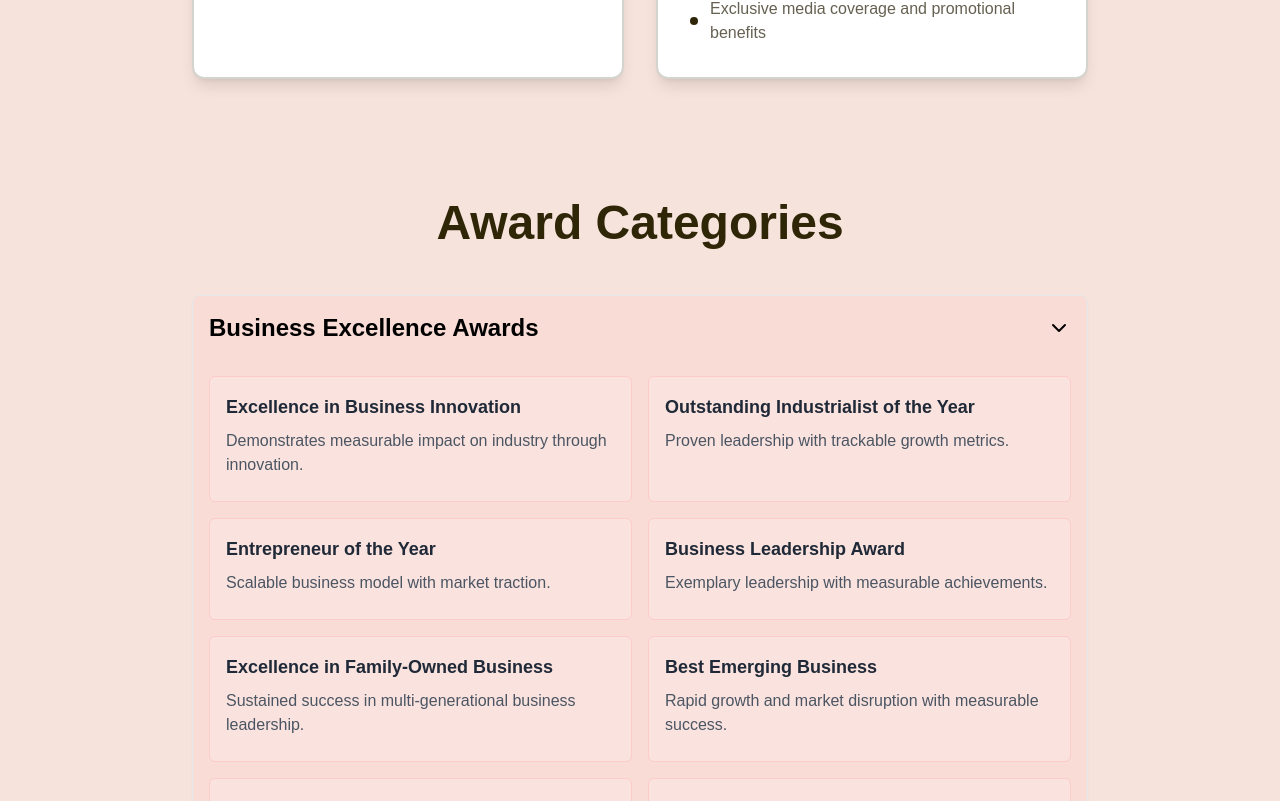
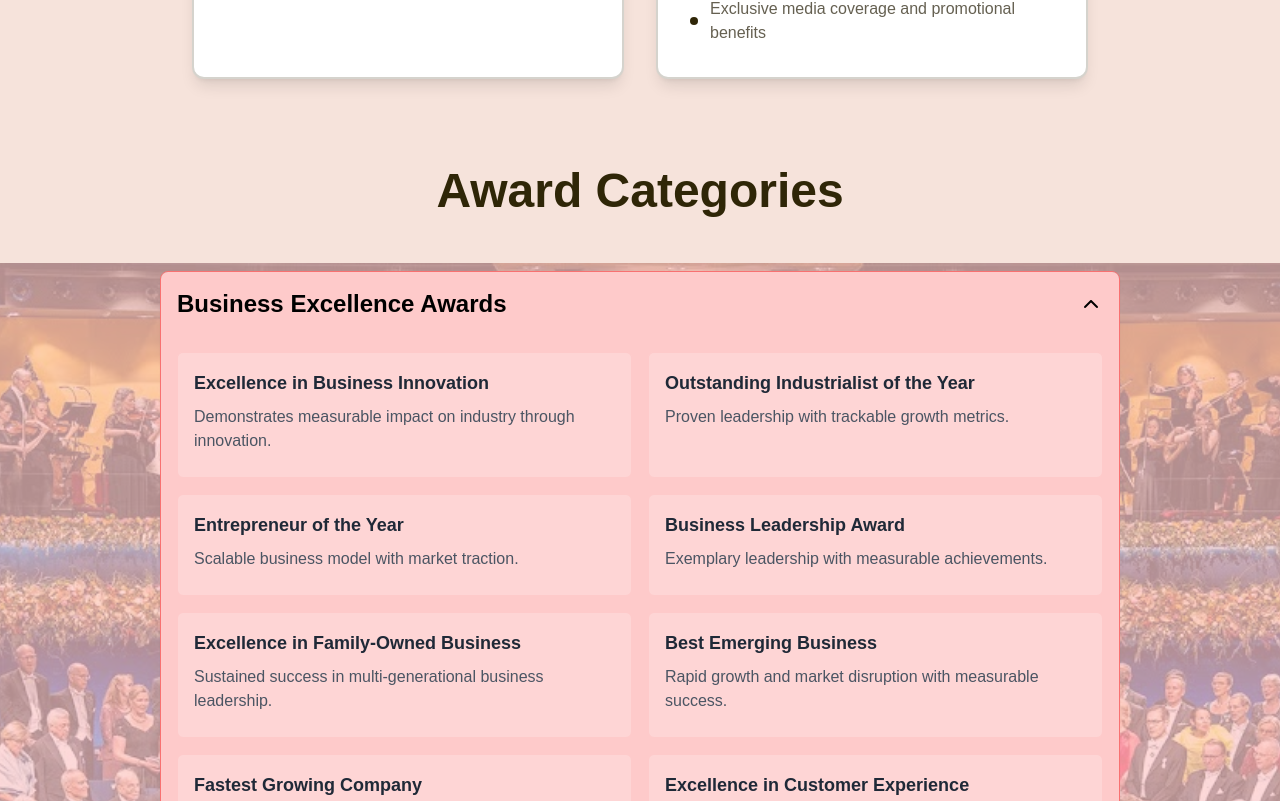
Before and after one commit to adityakkpk/EGS-AwardWebsite, a Next.js app: page / in a window 1280 px wide. Shown: the part 1599-2400 px from the top of the page. Built offline with nearby package versions, Linux system fonts and the light colour scheme; a web font is replaced by a local one.

Commit message:
Added a banner into categories section

```diff
--- a/src/components/Categories.tsx
+++ b/src/components/Categories.tsx
@@ -943,162 +943,234 @@ export default function Categories() {
     setActiveCategory(activeCategory === categoryId ? null : categoryId);
   };
 
+  const bannerImage = "/award_banner.jpg";
+
+  const banner_style = {
+    backgroundImage: `url(${bannerImage})`,
+    backgroundSize: "cover",
+    backgroundPosition: "center",
+    width: "100vw",
+  }
+
   return (
-    <section id="categories" className="pt-10 max-w-screen-xl mx-auto">
-      <div className="p-4 sm:p-8 w-full max-w-7xl mx-auto">
+    // <section id="categories" className="pt-10 max-w-screen-xl mx-auto">
+    //   <div className="p-4 sm:p-8 w-full max-w-7xl mx-auto">
+    //     <h1
+    //       className="text-4xl md:text-5xl font-bold mb-12 text-center text-[#2f2607]
+    //                  animate-fade-in hover:scale-105 transition-transform duration-300"
+    //     >
+    //       Award Categories
+    //     </h1>
+    //     <div>
+    //       {/* Left side - Accordion */}
+    //       {/* <div className="w-full lg:w-1/2"> */}
+    //       {/* <div className="w-full">
+    //         {categories.map((category) => (
+    //           <div key={category.id}>
+    //             <button
+    //               className={`text-left p-3 sm:p-4 font-extrabold text-base sm:text-lg md:text-xl text-[#1f1d10]
+    //               rounded-t-lg transition-colors duration-300
+    //               flex gap-2 items-center mt-1
+    //               ${selectedCategory === category.id ? "bg-rose-200" : ""}
+    //               `}
+    //               onClick={() => handleCategoryClick(category.id)}
+    //             >
+    //               <svg
+    //                 className={`w-5 h-5 transform transition-transform duration-300 -rotate-90
+    //                     ${
+    //                       selectedCategory === category.id
+    //                         ? "-rotate-[270]"
+    //                         : ""
+    //                     }`}
+    //                 viewBox="0 0 24 24"
+    //                 fill="none"
+    //                 stroke="currentColor"
+    //                 strokeWidth="2"
+    //               >
+    //                 <path d="M19 9l-7 7-7-7" />
+    //               </svg>
+    //               {category.name}
+    //             </button>
+
+    //             <div
+    //               className={`transition-all duration-300 ease-in-out overflow-hidden p-2 rounded-b-lg
+    //             ${
+    //               selectedCategory === category.id
+    //                 ? "max-h-[1000px] opacity-100"
+    //                 : "max-h-0 opacity-0"
+    //             }`}
+    //             >
+    //               <div className="border border-black rounded-b-lg ml-10 lg:w-[85%] rounded">
+    //                 {category.submenus.map((item) => (
+    //                   <button
+    //                     key={item.id}
+    //                     className={`w-full text-left px-4 text-sm sm:text-base border-b border-black last:border-b-0 transition-colors duration-200 flex items-center flex-wrap
+    //                     `}
+    //                     onClick={() => setSelectedItem(item)}
+    //                   >
+    //                     <div className="font-bold w-[45%] py-1 min-w-fit md:pl-5">
+    //                       <span> · </span>
+    //                       {item.name}
+    //                     </div>
+    //                     <div className="text-gray-800 lg:border-l py-1 border-black w-[500px] font-medium min-w-fit pl-6 md:pl-10">
+    //                       {item.description}
+    //                     </div>
+    //                   </button>
+    //                 ))}
+    //               </div>
+    //             </div>
+    //           </div>
+    //         ))}
+    //       </div> */}
+
+    //       {/* Right side - Item Details Card */}
+    //       {/* <div className="w-full lg:w-1/2">
+    //         <div
+    //           className={`transition-all duration-300 ease-in-out transform
+    //         ${
+    //           selectedItem
+    //             ? "translate-y-0 opacity-100"
+    //             : "translate-y-4 opacity-0 pointer-events-none"
+    //         }`}
+    //         >
+    //           {selectedItem && (
+    //             <div className="border rounded-lg lg:sticky lg:top-12">
+    //               <div className="rounded-xl overflow-hidden shadow-lg mb-3 sm:mb-4">
+    //                 <img
+    //                   src={selectedItem.image}
+    //                   alt="Awards Ceremony"
+    //                   className="w-full h-64 object-cover"
+    //                 />
+    //               </div>
+    //               <h2 className="text-xl sm:text-2xl font-bold mb-3 sm:mb-4">
+    //                 {selectedItem.name}
+    //               </h2>
+    //               <p className="text-sm sm:text-base text-gray-700">
+    //                 {selectedItem.description}
+    //               </p>
+    //               <div className="grid grid-cols-2 gap-4 mt-6">
+    //                 <div className="bg-white p-4 rounded-lg shadow border-2 border-[#2f2607]/20">
+    //                   <h4 className="font-bold text-[#2f2607]">Date</h4>
+    //                   <p className="text-[#241c07]/70">{selectedItem.date}</p>
+    //                 </div>
+    //                 <div className="bg-white p-4 rounded-lg shadow border-2 border-[#2f2607]/20">
+    //                   <h4 className="font-bold text-[#2f2607]">Venue</h4>
+    //                   <p className="text-[#241c07]/70">{selectedItem.venue}</p>
+    //                 </div>
+    //               </div>
+    //             </div>
+    //           )}
+    //         </div>
+    //       </div> */}
+    //     </div>
+    //     <div className="space-y-4 lg:px-40">
+    //       {categories.map((category) => (
+    //         <div
+    //           key={category.id}
+    //           className="border rounded-lg overflow-hidden shadow-sm"
+    //         >
+    //           <div
+    //             onClick={() => toggleCategory(category.id)}
+    //             className={`flex justify-between items-center p-4 cursor-pointer hover:bg-red-200/70 transition-colors
+    //                 ${activeCategory === category.id ? "bg-red-200/70" : ""}
+    //                 `}
+    //           >
+    //             <h2 className="text-2xl font-semibold text-[#000000]">
+    //               {category.name}
+    //             </h2>
+    //             {activeCategory === category.id ? (
+    //               <ChevronDown />
+    //             ) : (
+    //               <ChevronRight />
+    //             )}
+    //           </div>
+
+    //           {activeCategory === category.id && (
+    //             <div className="grid md:grid-cols-2 gap-4 p-4 bg-red-200/70">
+    //               {category.submenus.map((submenu) => (
+    //                 <div
+    //                   key={submenu.id}
+    //                   className="border border-red-200 p-4 rounded-md bg-white/20 hover:shadow-md transition-shadow"
+    //                 >
+    //                   <h3 className="font-bold text-lg mb-2 text-gray-800">
+    //                     {submenu.name}
+    //                   </h3>
+    //                   <p className="text-gray-600 mb-2">
+    //                     {submenu.description}
+    //                   </p>
+    //                   {/* <div className="text-sm text-gray-500">
+    //                       <p>Date: {submenu.date}</p>
+    //                       <p>Venue: {submenu.venue}</p>
+    //                     </div> */}
+    //                 </div>
+    //               ))}
+    //             </div>
+    //           )}
+    //         </div>
+    //       ))}
+    //     </div>
+    //   </div>
+    // </section>
+
+    <section id="categories" className="pt-10">
+      <div className="w-full">
         <h1
           className="text-4xl md:text-5xl font-bold mb-12 text-center text-[#2f2607]
                      animate-fade-in hover:scale-105 transition-transform duration-300"
         >
           Award Categories
         </h1>
-        <div>
-          {/* Left side - Accordion */}
-          {/* <div className="w-full lg:w-1/2"> */}
-          {/* <div className="w-full">
-            {categories.map((category) => (
-              <div key={category.id}>
-                <button
-                  className={`text-left p-3 sm:p-4 font-extrabold text-base sm:text-lg md:text-xl text-[#1f1d10]
-                  rounded-t-lg transition-colors duration-300
-                  flex gap-2 items-center mt-1
-                  ${selectedCategory === category.id ? "bg-rose-200" : ""}
-                  `}
-                  onClick={() => handleCategoryClick(category.id)}
-                >
-                  <svg
-                    className={`w-5 h-5 transform transition-transform duration-300 -rotate-90
-                        ${
-                          selectedCategory === category.id
-                            ? "-rotate-[270]"
-                            : ""
-                        }`}
-                    viewBox="0 0 24 24"
-                    fill="none"
-                    stroke="currentColor"
-                    strokeWidth="2"
-                  >
-                    <path d="M19 9l-7 7-7-7" />
-                  </svg>
-                  {category.name}
-                </button>
-
-                <div
-                  className={`transition-all duration-300 ease-in-out overflow-hidden p-2 rounded-b-lg
-                ${
-                  selectedCategory === category.id
-                    ? "max-h-[1000px] opacity-100"
-                    : "max-h-0 opacity-0"
-                }`}
-                >
-                  <div className="border border-black rounded-b-lg ml-10 lg:w-[85%] rounded">
-                    {category.submenus.map((item) => (
-                      <button
-                        key={item.id}
-                        className={`w-full text-left px-4 text-sm sm:text-base border-b border-black last:border-b-0 transition-colors duration-200 flex items-center flex-wrap
-                        `}
-                        onClick={() => setSelectedItem(item)}
-                      >
-                        <div className="font-bold w-[45%] py-1 min-w-fit md:pl-5">
-                          <span> · </span>
-                          {item.name}
-                        </div>
-                        <div className="text-gray-800 lg:border-l py-1 border-black w-[500px] font-medium min-w-fit pl-6 md:pl-10">
-                          {item.description}
-                        </div>
-                      </button>
-                    ))}
-                  </div>
-                </div>
-              </div>
-            ))}
-          </div> */}
-
-          {/* Right side - Item Details Card */}
-          {/* <div className="w-full lg:w-1/2">
-            <div
-              className={`transition-all duration-300 ease-in-out transform
-            ${
-              selectedItem
-                ? "translate-y-0 opacity-100"
-                : "translate-y-4 opacity-0 pointer-events-none"
-            }`}
-            >
-              {selectedItem && (
-                <div className="border rounded-lg lg:sticky lg:top-12">
-                  <div className="rounded-xl overflow-hidden shadow-lg mb-3 sm:mb-4">
-                    <img
-                      src={selectedItem.image}
-                      alt="Awards Ceremony"
-                      className="w-full h-64 object-cover"
-                    />
-                  </div>
-                  <h2 className="text-xl sm:text-2xl font-bold mb-3 sm:mb-4">
-                    {selectedItem.name}
-                  </h2>
-                  <p className="text-sm sm:text-base text-gray-700">
-                    {selectedItem.description}
-                  </p>
-                  <div className="grid grid-cols-2 gap-4 mt-6">
-                    <div className="bg-white p-4 rounded-lg shadow border-2 border-[#2f2607]/20">
-                      <h4 className="font-bold text-[#2f2607]">Date</h4>
-                      <p className="text-[#241c07]/70">{selectedItem.date}</p>
-                    </div>
-                    <div className="bg-white p-4 rounded-lg shadow border-2 border-[#2f2607]/20">
-                      <h4 className="font-bold text-[#2f2607]">Venue</h4>
-                      <p className="text-[#241c07]/70">{selectedItem.venue}</p>
-                    </div>
-                  </div>
-                </div>
-              )}
-            </div>
-          </div> */}
-        </div>
-        <div className="space-y-4 lg:px-40">
+        <div style={banner_style}>
+        <div className="space-y-4 bg-red-200/70 py-2">
           {categories.map((category) => (
             <div
               key={category.id}
-              className="border rounded-lg overflow-hidden shadow-sm"
+              className="border border-red-400 lg:mx-40 rounded-lg overflow-hidden shadow-sm"
             >
               <div
                 onClick={() => toggleCategory(category.id)}
-                className={`flex justify-between items-center p-4 cursor-pointer hover:bg-red-200/30 transition-colors
-                    ${activeCategory === category.id ? "bg-red-200/30" : ""}
+                className={`flex justify-between items-center p-4 cursor-pointer
+        hover:bg-red-200 transition-all duration-300 ease-in-out
+        ${activeCategory === category.id ? "bg-red-200" : ""}
         `}
               >
                 <h2 className="text-2xl font-semibold text-[#000000]">
                   {category.name}
                 </h2>
-                {activeCategory === category.id ? (
+                <div
+                  className={`transform transition-transform duration-300 ease
+          ${activeCategory === category.id ? "rotate-180" : "rotate-0"}`}
+                >
                   <ChevronDown />
-                ) : (
-                  <ChevronRight />
-                )}
+                </div>
               </div>
 
-              {activeCategory === category.id && (
-                <div className="grid md:grid-cols-2 gap-4 p-4 bg-red-200/30">
+              <div
+                className={`grid md:grid-cols-2 gap-4 transition-all duration-300 ease-in-out
+        ${
+          activeCategory === category.id
+            ? "grid-rows-[1fr] opacity-100 p-4"
+            : "grid-rows-[0fr] opacity-0 p-0 h-0"
+        }
+        bg-red-200 overflow-hidden`}
+              >
                 {category.submenus.map((submenu) => (
                   <div
                     key={submenu.id}
-                      className="border border-red-200 p-4 rounded-md bg-white/20 hover:shadow-md transition-shadow"
+                    className="border border-red-200 p-4 rounded-md bg-white/20
+            hover:shadow-md transition-all duration-300 ease-in-out
+            hover:scale-[1.02] hover:bg-white/40"
                   >
                     <h3 className="font-bold text-lg mb-2 text-gray-800">
                       {submenu.name}
                     </h3>
-                      <p className="text-gray-600 mb-2">
-                        {submenu.description}
-                      </p>
-                      {/* <div className="text-sm text-gray-500">
-                          <p>Date: {submenu.date}</p>
-                          <p>Venue: {submenu.venue}</p>
-                        </div> */}
+                    <p className="text-gray-600 mb-2">{submenu.description}</p>
                   </div>
                 ))}
               </div>
-              )}
             </div>
           ))}
+        </div>
         </div>
       </div>
     </section>
```
Also changed, not shown: public/award_banner.jpg (added). Lines whose indentation alone changed are shown as unchanged.
